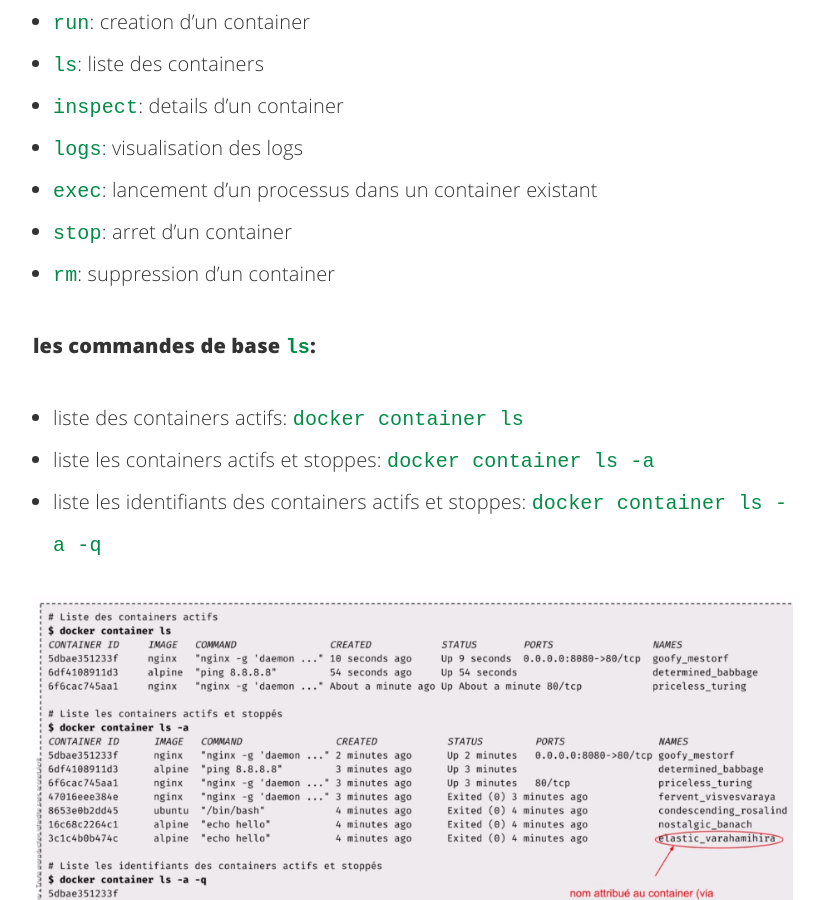
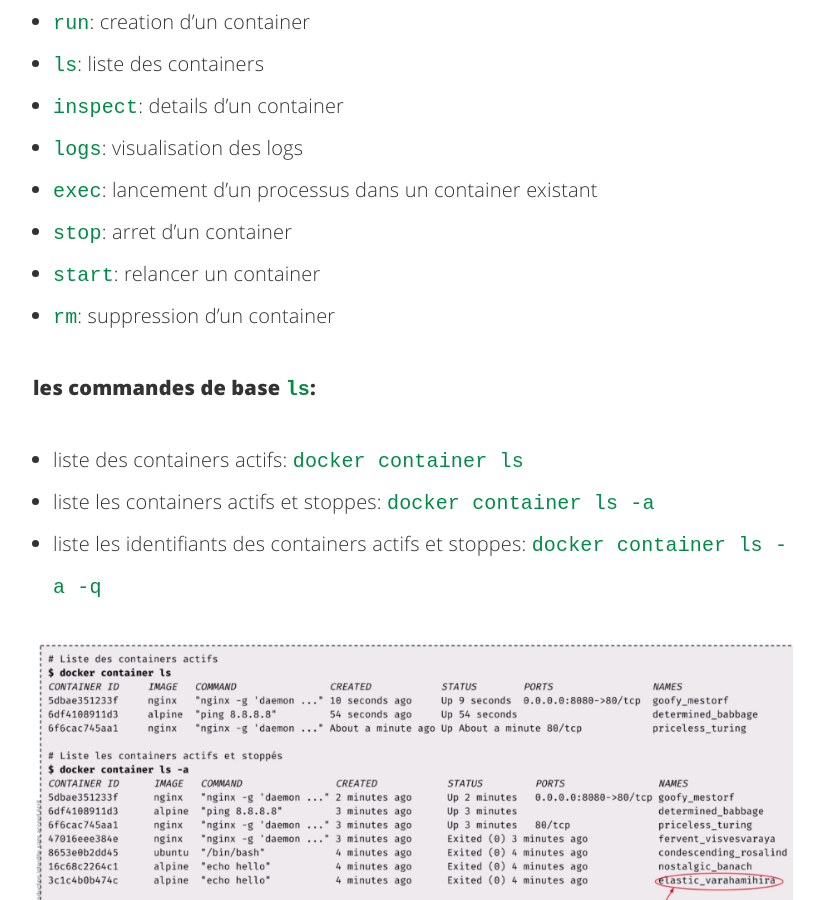
Before and after one commit to fasca/fasca.github.io, a Jekyll site: the page built from _posts/2019-08-30-Docker.md, in a window 1280 px wide and 900 px high, scrolled down 24884 px. Shown: the whole window, without its empty margins (227-1051 px from the left). Built offline with Jekyll 4.4.1, drawn with Linux system fonts in a browser that asks for light colours; comment, search, counter and statistics services are not loaded.

Commit message:
Update 2019-08-30-Docker.md

```diff
--- a/_posts/2019-08-30-Docker.md
+++ b/_posts/2019-08-30-Docker.md
@@ -632,6 +632,7 @@ $ docker container run --name api --restart=on-failure username/api
 - `logs`: visualisation des logs
 - `exec`: lancement d'un processus dans un container existant
 - `stop`: arret d'un container
+- `start`: relancer un container
 - `rm`: suppression d'un container
 
 **les commandes de base `ls`:**
```
